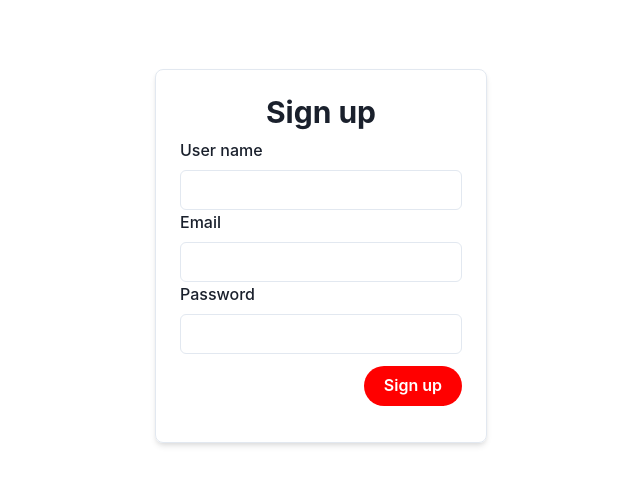
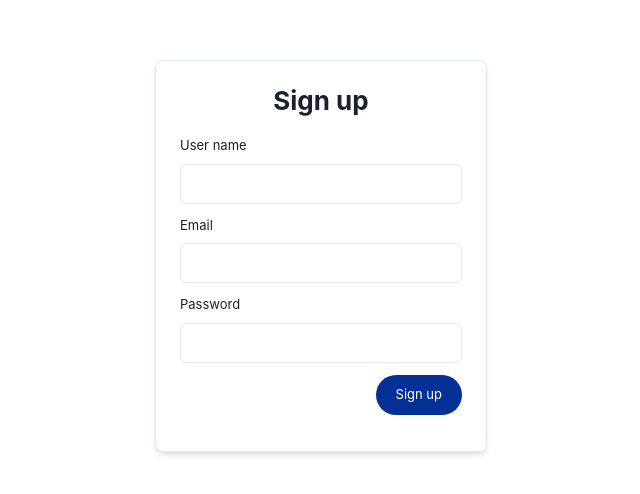
Before and after one commit to Maryam-bit/Tanzanite-Dashboard-Frontend, a React (Create React App) app: page / in a window 1280 px wide. Shown: the part 144-638 px from the top of the page, without its empty margins (319-959 px from the left). Built offline with nearby package versions, Linux system fonts and the light colour scheme.

Commit message:
Fix: updated classnames

```diff
--- a/src/assets/scss/main.scss
+++ b/src/assets/scss/main.scss
@@ -12,15 +12,15 @@ body {
 }
 
 .text-small {
-  @include text-group-based-on-size(10px, 12px, 16px, 22px, 30px);
+  @include text-group-based-on-size(10px, 13px, 15px, 19px, 26px, 40px);
 }
 
 .text-medium {
-  @include text-group-based-on-size(12px, 14px, 18px, 24px, 33px);
+  @include text-group-based-on-size(12px, 14.5px, 16.5px, 20px, 30px, 45px);
 }
 
 .text-large {
-  @include text-group-based-on-size(13px, 17px, 21px, 28px, 38px);
+  @include text-group-based-on-size(13px, 16px, 17.5px, 21px, 35px, 50px);
 }
 
 .dark-mode {
--- a/src/assets/scss/mixin.scss
+++ b/src/assets/scss/mixin.scss
@@ -5,24 +5,28 @@
   font-size: $font-size;
 }
 
-@mixin text-group-based-on-size ($sm, $md, $lg, $xl, $xxl) {
+@mixin text-group-based-on-size ($xsm, $sm, $md, $lg, $xl, $xxl) {
+  .text-xsm {
+    @include text(null, $xsm, 400, null)
+  }
+
   .text-sm {
     @include text(null, $sm, 400, null)
   }
 
   .text-md {
-    @include text(null, $md, 400, null)
+    @include text(null, $md, 500, null)
   }
 
   .text-lg {
-    @include text(null, $lg, 400, null)
+    @include text(null, $lg, 600, null)
   }
 
   .text-xlg {
-    @include text(null, $xl, 400, null)
+    @include text(null, $xl, 700, null)
   }
 
   .text-xxlg {
-    @include text(null, $xxl, 400, null)
+    @include text(null, $xxl, 900, null)
   }
 }
--- a/src/assets/scss/theme.scss
+++ b/src/assets/scss/theme.scss
@@ -1,6 +1,8 @@
+@import "./variable.scss";
+
 @mixin theme-color1 () {
     .app-button {
-        background-color: red;
+        background-color: $theme-color1;
     }
 }
 
--- a/src/assets/scss/variable.scss
+++ b/src/assets/scss/variable.scss
@@ -0,0 +1 @@
+$theme-color1: #053196
--- a/src/stories/button/Button.jsx
+++ b/src/stories/button/Button.jsx
@@ -11,7 +11,7 @@ export const TheButton = ({ colorScheme, backgroundColor, shape, size, label, ..
   return (
     <ChakraProvider>
       <Button
-      className='app-button'
+      className='app-button text-sm'
         type="button"
         colorScheme={colorScheme}
         style={backgroundColor && { backgroundColor }}
--- a/src/stories/forms/Form.jsx
+++ b/src/stories/forms/Form.jsx
@@ -12,24 +12,25 @@ export const Form = ({onSubmit, setUserName, setEmail, setPassword, type, label}
                 <Flex display='flex' alignItems='center' justifyContent='center' h='100%'>
                     <Center>
                         <Box p='6' borderWidth='1px' borderRadius='lg' boxShadow='md' >
-                            <Center><Heading size='lg' mb="2">{label}</Heading></Center>
+                            <Center><Heading className="text-xlg" mb="2">{label}</Heading></Center>
                             <Center>
                                 <form onSubmit={onSubmit}>
                                     {
                                         type === "signup" ?
                                         <FormControl>
-                                            <FormLabel>User name</FormLabel>
+                                            <FormLabel className="text-sm" mt='3'>User name</FormLabel>
                                             <Input required type='text' onChange={(e) => setUserName(e.target.value)} />
                                         </FormControl>
                                         :
                                         <></>
                                     }
                                     <FormControl>
-                                        <FormLabel>Email</FormLabel>
+                                        <FormLabel  className="text-sm" mt='3'>Email</FormLabel>
                                         <Input required type='email' onChange={(e) => setEmail(e.target.value)} />
                                     </FormControl>
+
                                     <FormControl>
-                                        <FormLabel>Password</FormLabel>
+                                        <FormLabel  className="text-sm" mt='3'>Password</FormLabel>
                                         <Input required type='password' onChange={(e) => setPassword(e.target.value)} />
                                     </FormControl>
                                     <TheButton label={label} type='submit' float="right" my="3" />
```
